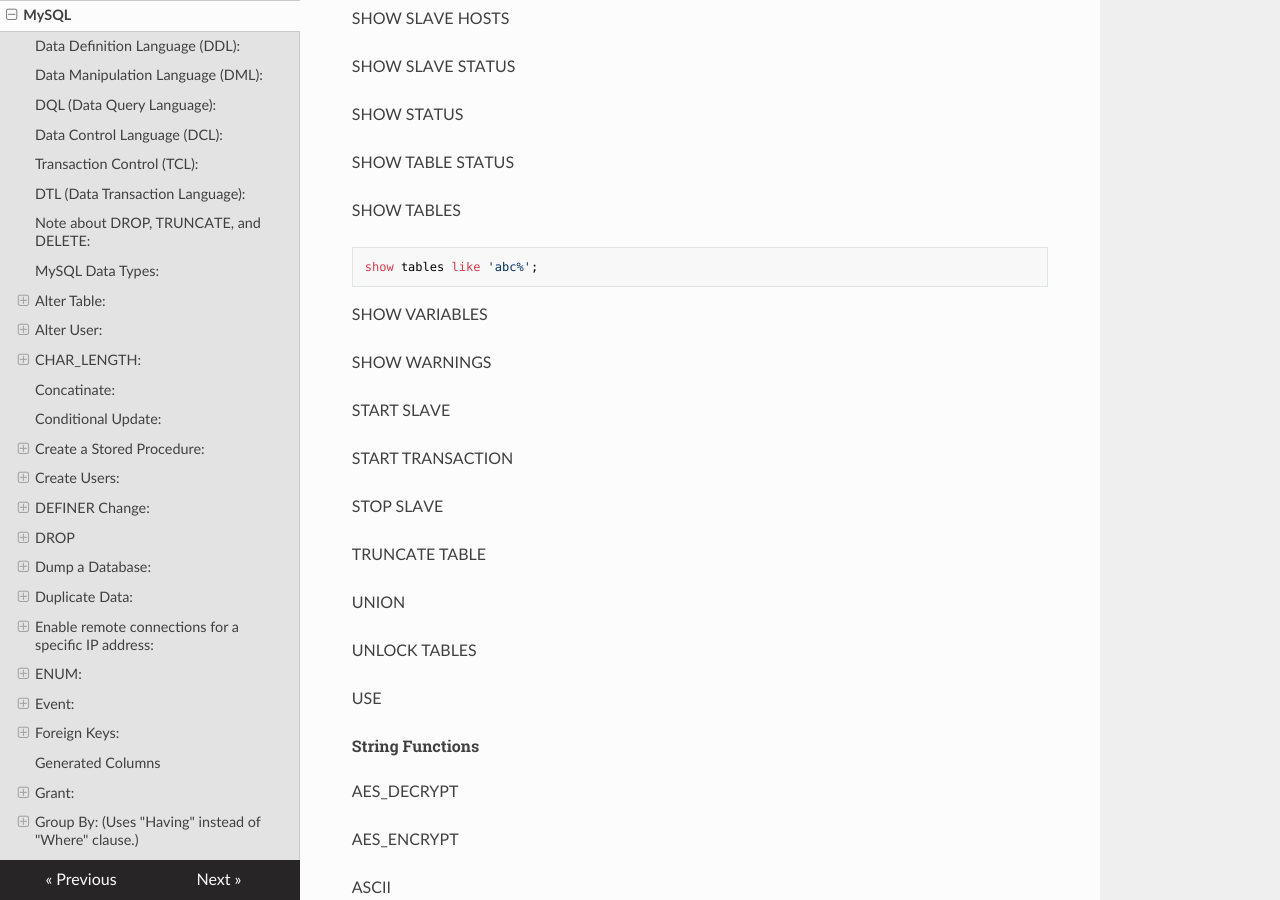
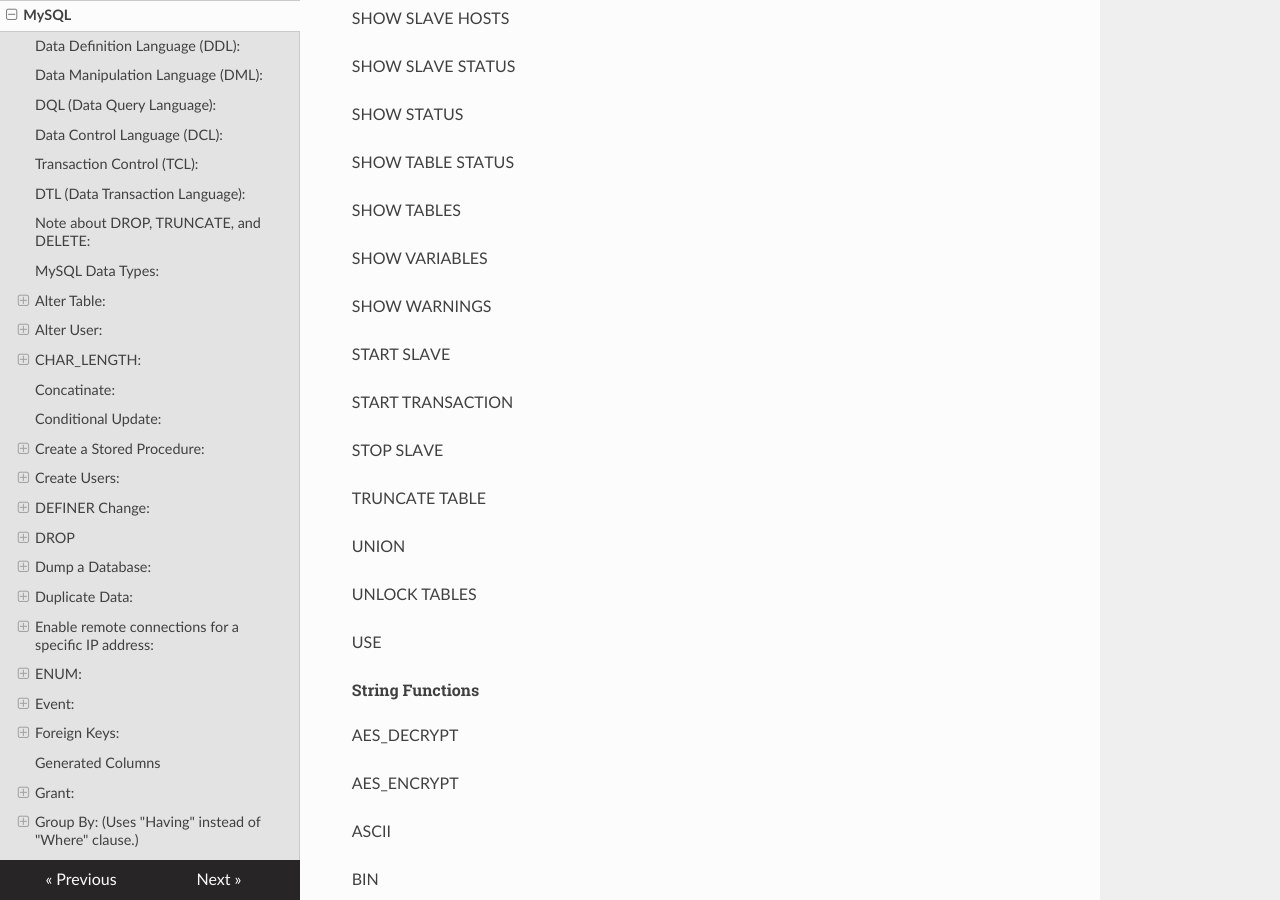
Before and after one commit to rldutch1/notes, an MkDocs documentation site: the page built from docs/mysql.md, in a window 1280 px wide and 900 px high, scrolled down 36039 px. Built offline with MkDocs 1.6.1, drawn with Linux system fonts in a browser that asks for light colours; nearby versions of some CDN libraries.

```diff
--- a/docs/mysql.md
+++ b/docs/mysql.md
@@ -1661,8 +1661,6 @@
 
   SHOW TABLES
 
-	show tables like 'abc%';
-
   SHOW VARIABLES
 
   SHOW WARNINGS
```
Also changed, not shown: site/index.html, site/mysql/index.html, site/search/search_index.json, 1 other file.
